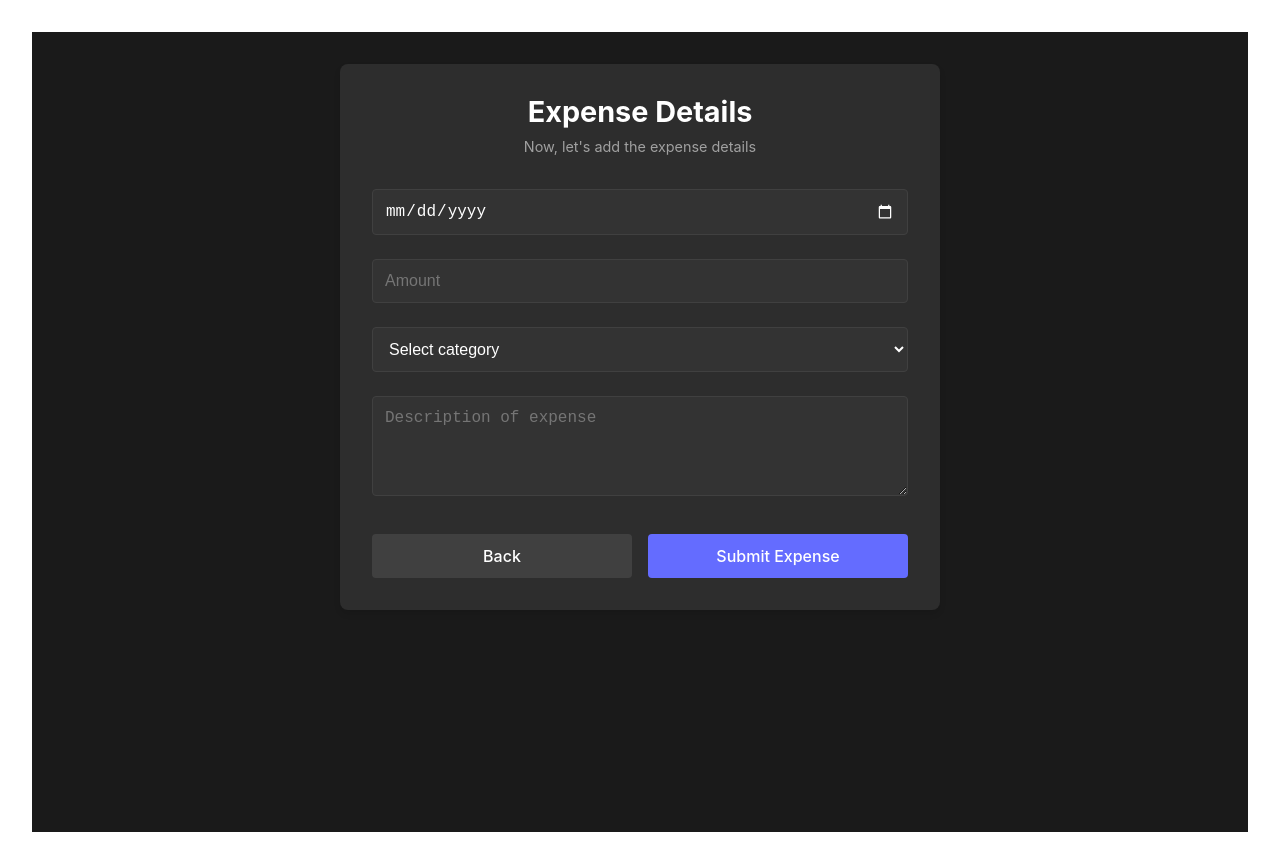
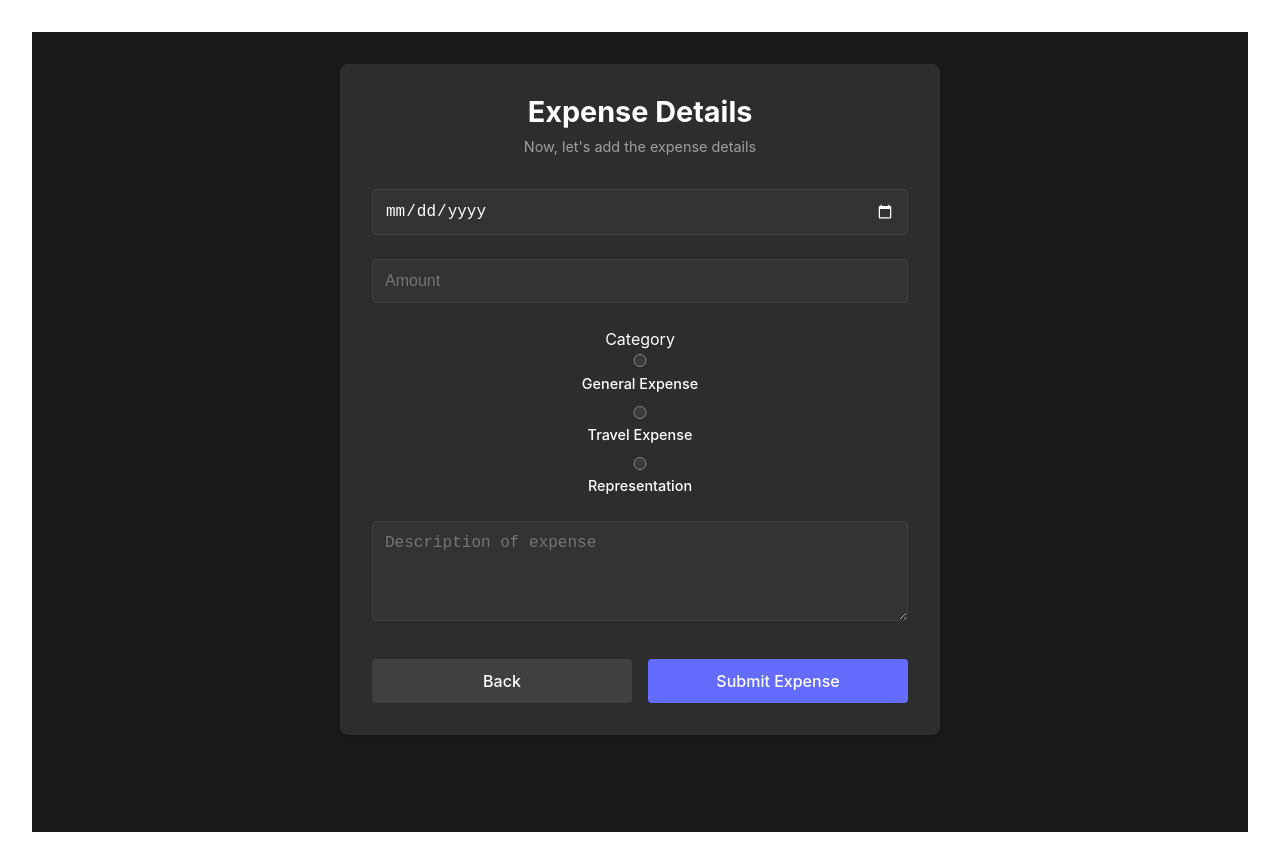
Before and after one commit to dominykas-twoday/ai-hackathon-ui, a React (Vite) app: page /form in a window 1280 px wide. Both pictures are taken after a click on the button "Next Step". Built offline with nearby package versions, Linux system fonts and the light colour scheme.

Commit message:
Adjust category

```diff
--- a/src/components/ExpenseForm.tsx
+++ b/src/components/ExpenseForm.tsx
@@ -99,19 +99,42 @@ const ExpenseForm = () => {
       </div>
 
       <div className="form-group">
-        <select
-          name="category"
-          value={formData.category}
-          onChange={handleChange}
-          required
-        >
-          <option value="">Select category</option>
-          <option value="travel">Travel</option>
-          <option value="meals">Meals</option>
-          <option value="accommodation">Accommodation</option>
-          <option value="office">Office Supplies</option>
-          <option value="other">Other</option>
-        </select>
+        <p className="radio-label">Category</p>
+        <div className="radio-group">
+          <label className="radio-option">
+            <input
+              type="radio"
+              name="category"
+              value="general"
+              checked={formData.category === "general"}
+              onChange={handleChange}
+              required
+            />
+            <span>General Expense</span>
+          </label>
+          <label className="radio-option">
+            <input
+              type="radio"
+              name="category"
+              value="travel"
+              checked={formData.category === "travel"}
+              onChange={handleChange}
+              required
+            />
+            <span>Travel Expense</span>
+          </label>
+          <label className="radio-option">
+            <input
+              type="radio"
+              name="category"
+              value="representation"
+              checked={formData.category === "representation"}
+              onChange={handleChange}
+              required
+            />
+            <span>Representation</span>
+          </label>
+        </div>
       </div>
 
       <div className="form-group">
```
